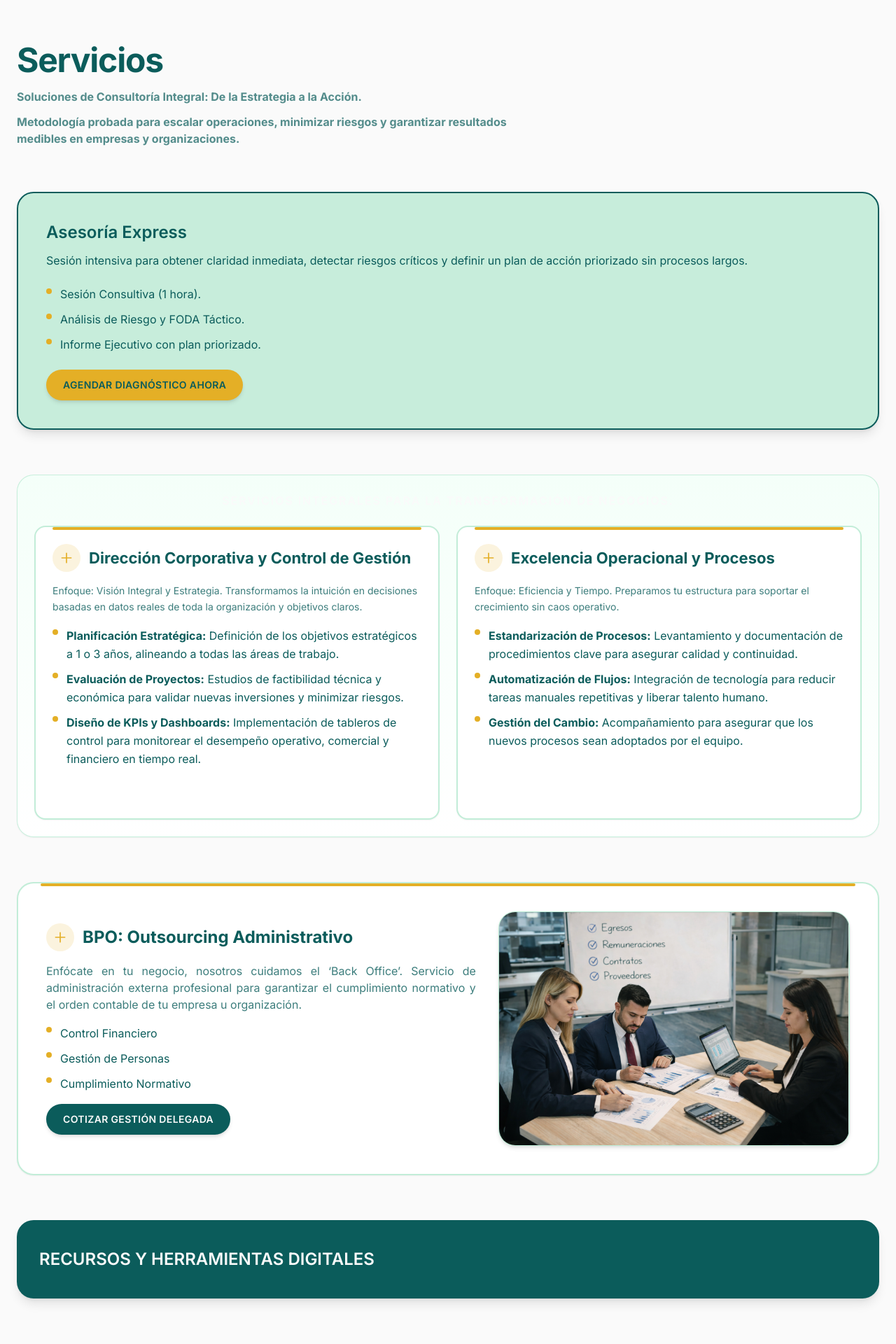
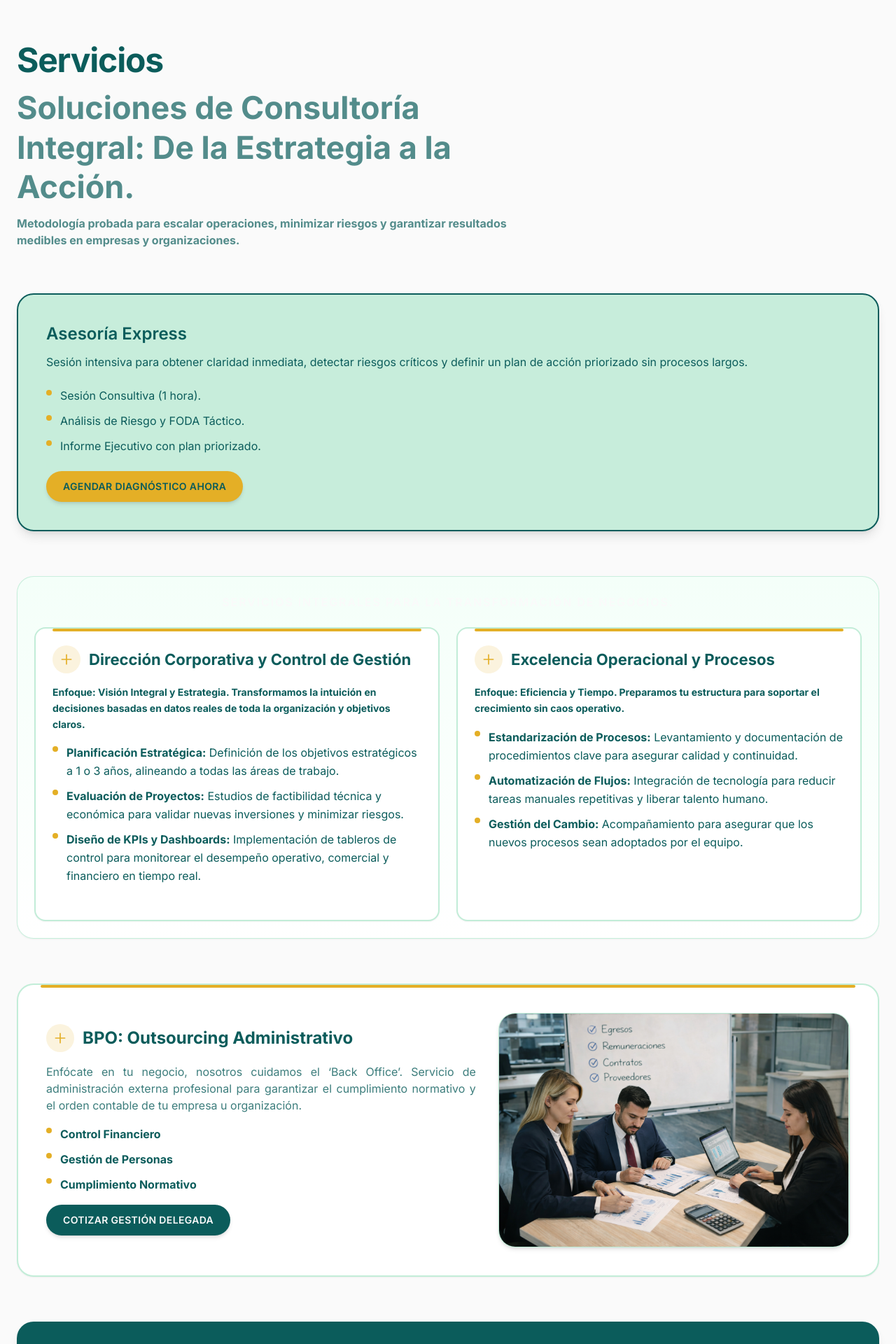
Before and after one commit to medinabenjamin/landing_page_test, a Next.js app: page / in a window 1280 px wide. Shown: the part 700-2620 px from the top of the page at 70% size. Built offline with nearby package versions, Linux system fonts and the light colour scheme.

Commit message:
Ajusta estilos y contenido en hero, servicios, equipo y contacto

```diff
--- a/src/components/ContactSection.tsx
+++ b/src/components/ContactSection.tsx
@@ -55,7 +55,7 @@ export default function ContactSection() {
             <h2 className="text-4xl font-bold tracking-tight text-[#0B5C5B] md:text-5xl">
               Contacto
             </h2>
-            <p className="mt-4 text-base font-bold text-slate-600">
+            <p className="mt-4 text-[2.0625rem] font-bold leading-tight text-slate-600 md:text-[2.8125rem]">
               Transformamos tus desafíos en oportunidades
             </p>
           </div>
@@ -191,9 +191,6 @@ export default function ContactSection() {
               >
                 {submitState === "sending" ? "ENVIANDO..." : "SOLICITAR CONTACTO"}
               </button>
-              <p className="text-xs text-[#0B5C5B]/70">
-                Sus datos son tratados con confidencialidad.
-              </p>
               {submitState === "sent" && (
                 <p className="text-sm font-medium text-[#0B5C5B]">
                   ¡Gracias! Te contactaremos en breve.
@@ -261,13 +258,13 @@ export default function ContactSection() {
                 <p className="text-sm font-semibold uppercase tracking-[0.28em] text-white/90">Síguenos</p>
                 <div className="flex flex-wrap gap-6 text-sm font-medium text-white/90">
                   <a
-                    href="https://www.instagram.com/danielaroa.consultora?utm_source=ig_web_button_share_sheet&igsh=ZDNlZDc0MzIxNw=="
+                    href="https://www.instagram.com/prosigoconsulting?igsh=ZzFtbWdxeDRjMGpu"
                     className="transition hover:text-white"
                   >
                     Instagram
                   </a>
                   <a
-                    href="https://www.linkedin.com"
+                    href="https://www.linkedin.com/company/prosigo-consulting/about/?viewAsMember=true"
                     className="transition hover:text-white"
                   >
                     LinkedIn
--- a/src/components/Hero.tsx
+++ b/src/components/Hero.tsx
@@ -10,7 +10,7 @@ export default function Hero() {
     >
       <div
         aria-hidden
-        className="pointer-events-none absolute inset-0 bg-[url('/hero-image-definitiva.png')] bg-no-repeat bg-[length:180%] bg-[position:60%_24%] opacity-50 sm:bg-[length:150%] sm:bg-[position:58%_28%] md:bg-[length:128%] md:bg-[position:60%_36%] lg:bg-[length:115%] lg:bg-[position:center_44%]"
+        className="pointer-events-none absolute inset-0 bg-[url('/hero-image-definitiva.png')] bg-no-repeat bg-[length:180%] bg-[position:60%_24%] opacity-40 sm:bg-[length:150%] sm:bg-[position:58%_28%] md:bg-[length:128%] md:bg-[position:60%_36%] lg:bg-[length:115%] lg:bg-[position:center_44%]"
       />
       <div
         aria-hidden
--- a/src/components/ServicesSection.tsx
+++ b/src/components/ServicesSection.tsx
@@ -92,7 +92,7 @@ export default function ServicesSection() {
           <h2 className="text-4xl font-bold tracking-tight text-brand md:text-5xl">
             Servicios
           </h2>
-          <p className="mt-4 text-left text-base font-bold text-brand/70">
+          <p className="mt-4 text-left text-[2.0625rem] font-bold leading-tight text-brand/70 md:text-[2.8125rem]">
             Soluciones de Consultoría Integral: De la Estrategia a la Acción.
           </p>
           <p className="mt-3 text-left text-base font-bold text-brand/70">
@@ -169,7 +169,7 @@ export default function ServicesSection() {
                     </h3>
                   </div>
                   <p className="text-left text-sm leading-relaxed text-[#0B5C5B]/80">
-                    {pillar.focus}
+                    <strong className="font-bold text-[#0B5C5B]">{pillar.focus}</strong>
                   </p>
                   <ul className="grid gap-2.5 text-base leading-relaxed text-[#0B5C5B]">
                     {pillar.bullets.map((bullet) => (
@@ -219,7 +219,7 @@ export default function ServicesSection() {
               {bpoBullets.map((bullet) => (
                 <li key={bullet} className="flex gap-3">
                   <span className="mt-1 h-2 w-2 flex-none rounded-full bg-[#E4AF26]" />
-                  <span>{bullet}</span>
+                  <strong className="font-bold">{bullet}</strong>
                 </li>
               ))}
             </ul>
--- a/src/components/TeamSection.tsx
+++ b/src/components/TeamSection.tsx
@@ -7,19 +7,22 @@ const teamMembers = [
     name: "Daniela Roa Concha",
     role: "CEO & Consultora Principal",
     imageSrc: "/daniela-roa-concha.svg",
-    imageAlt: "Retrato profesional de Daniela Roa Concha"
+    imageAlt: "Retrato profesional de Daniela Roa Concha",
+    credentials: "Ingeniera Comercial y Mg. en Planificación y Control de Gestión"
   },
   {
     name: "Carlos Garrido Rosas",
     role: "Consultor de Gestión y Administración",
     imageSrc: "/carlos-garrido-rosas.svg",
-    imageAlt: "Retrato profesional de Carlos Garrido Rosas"
+    imageAlt: "Retrato profesional de Carlos Garrido Rosas",
+    credentials: "Ingeniero Comercial"
   },
   {
     name: "Marcela Salvo Muñoz",
     role: "Analista de Procesos y Estandarización",
     imageSrc: "/Marcela-Equipo.png",
-    imageAlt: "Retrato profesional de Marcela Salvo Muñoz"
+    imageAlt: "Retrato profesional de Marcela Salvo Muñoz",
+    credentials: "Ingeniera Cilvil Industrial Mención Bioprocesos"
   }
 ];
 
@@ -64,6 +67,7 @@ export default function TeamSection() {
                   <p className="mt-1 text-sm font-medium text-brand/70">
                     {member.role}
                   </p>
+                  <p className="mt-1 text-sm text-brand/70">{member.credentials}</p>
                 </div>
               </article>
             </Reveal>
```
